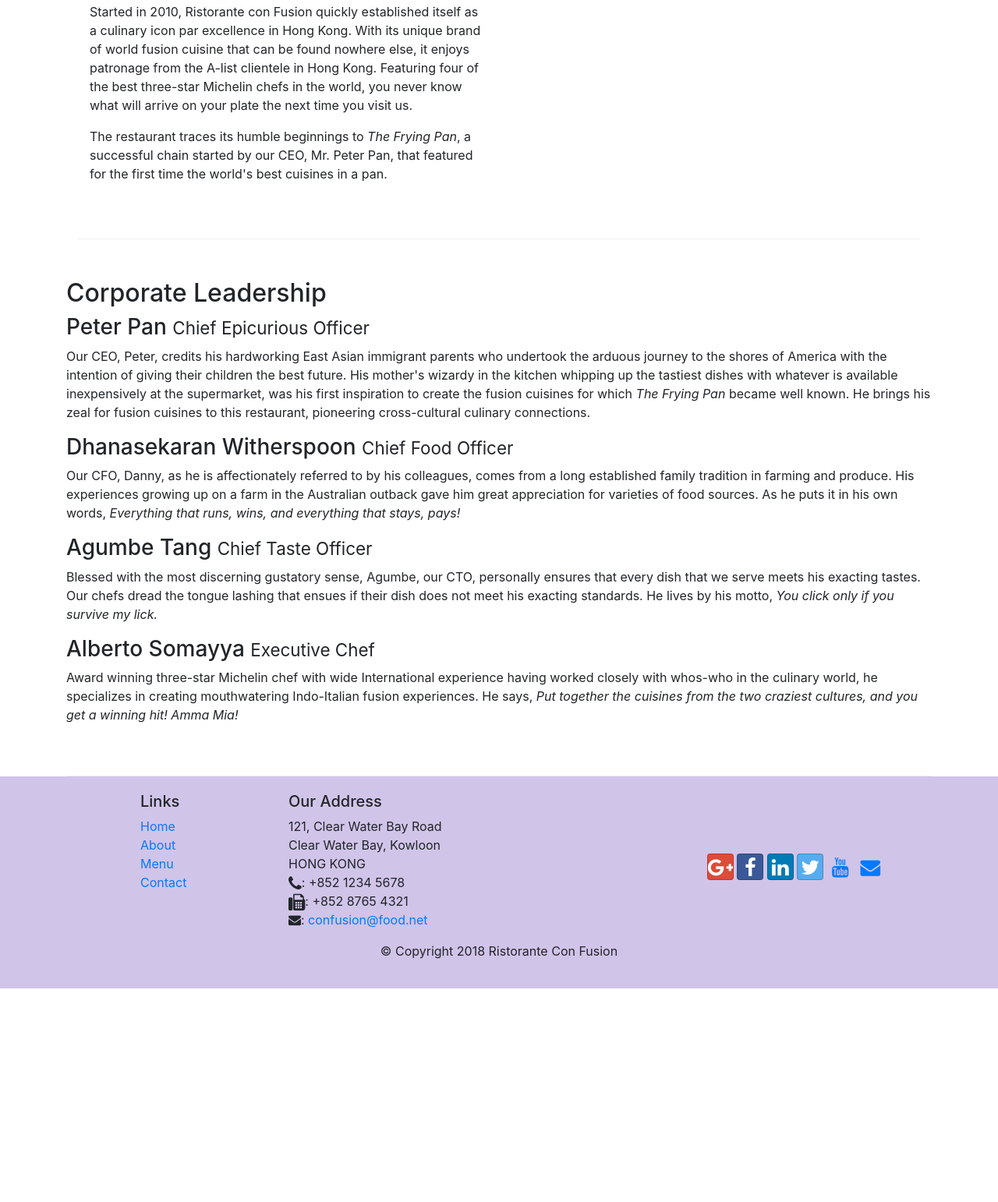
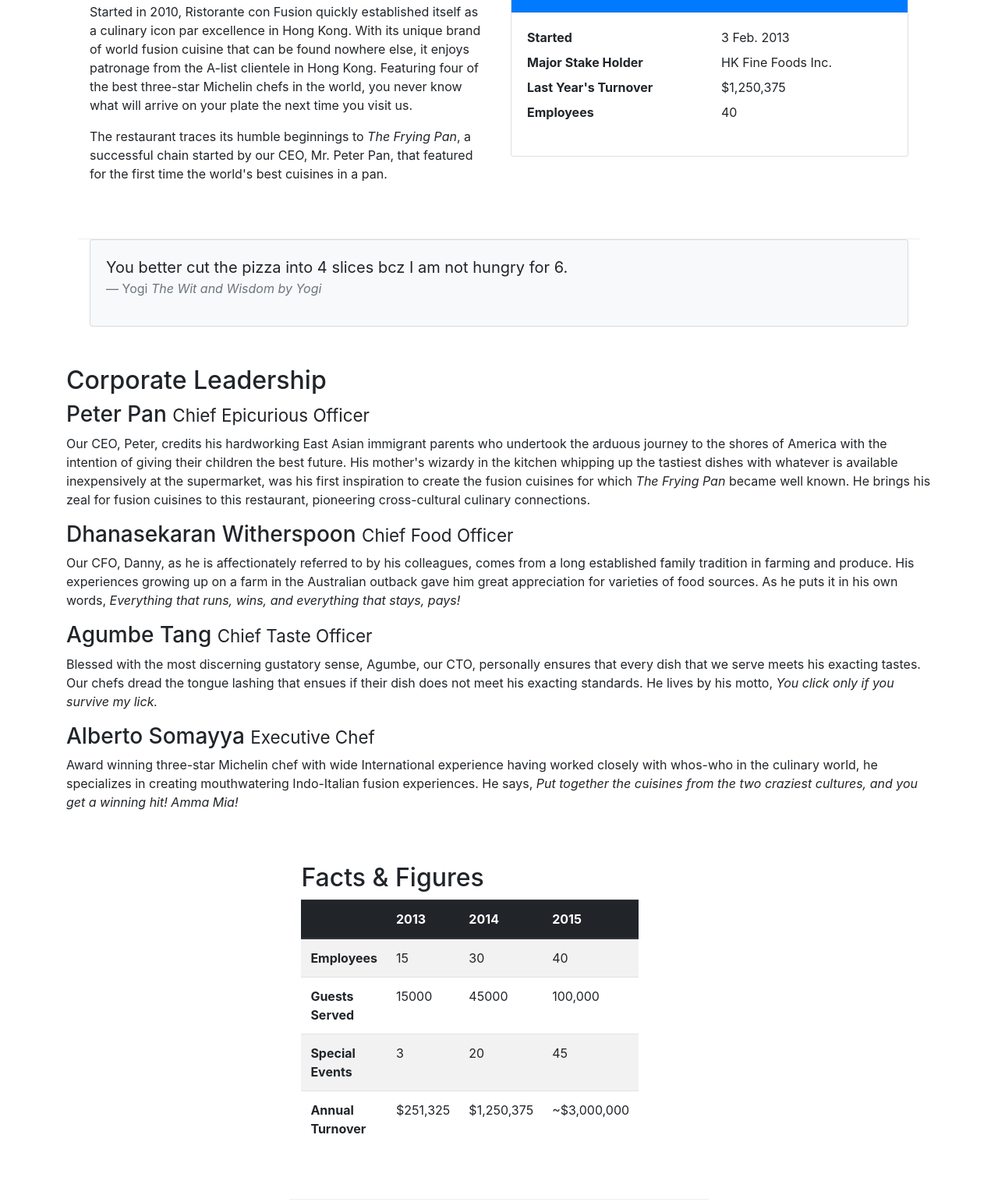
Before and after one commit to SARTHAK-27/Front-end-with-Bootstrap, a website: page aboutus.html in a window 1280 px wide. Shown: the part 558-2100 px from the top of the page at 78% size. Before the commit the page ends 1826 px from the top, so only its background shows below. Drawn offline with nearby package versions, Linux system fonts and the light colour scheme.

Commit message:
Tables and Cards

```diff
--- a/aboutus.html
+++ b/aboutus.html
@@ -62,17 +62,43 @@
 
         <div class="container">
             <div class="row row-content">
-                <div class="col-sm">
+                <div class="col-sm-6">
                 <h2>Our History</h2>
                 <p>Started in 2010, Ristorante con Fusion quickly established itself as a culinary icon par excellence in Hong Kong. With its unique brand of world fusion cuisine that can be found nowhere else, it enjoys patronage from the A-list clientele in Hong Kong.  Featuring four of the best three-star Michelin chefs in the world, you never know what will arrive on your plate the next time you visit us.</p>
                 <p>The restaurant traces its humble beginnings to <em>The Frying Pan</em>, a successful chain started by our CEO, Mr. Peter Pan, that featured for the first time the world's best cuisines in a pan.</p>
                 </div>
-                <div class="col-sm"></div>
 
-            </div>
-            <div>
+
+
+            <div class="col-sm-6">
+                <div class="card">
+                    <h3 class="card-header bg-primary text-white">Facts At a Glance</h3>
+                    <div class="card-body">
+                        <dl class="row">
+                            <dt class="col-6">Started</dt>
+                            <dd class="col-6">3 Feb. 2013</dd>
+                            <dt class="col-6">Major Stake Holder</dt>
+                            <dd class="col-6">HK Fine Foods Inc.</dd>
+                            <dt class="col-6">Last Year's Turnover</dt>
+                            <dd class="col-6">$1,250,375</dd>
+                            <dt class="col-6">Employees</dt>
+                            <dd class="col-6">40</dd>
+                        </dl>
+                    </div>
+                </div>
             </div>
         </div>
+        <div class="col-12">
+            <div class="card card-body bg-light">
+                <blockquote class="blockquote">
+                    <p class="mb-0">You better cut the pizza into 4 slices bcz I am not hungry for 6.</p>
+                    <footer class="blockquote-footer">Yogi
+                        <cite title="Source Title">The Wit and Wisdom by Yogi</cite>
+                    </footer>
+                </blockquote>
+            </div>
+        </div>
+    </div>
 
 
         <div class="row row-content">
@@ -95,8 +121,52 @@
                 <p>Award winning three-star Michelin chef with wide International experience having worked closely with whos-who in the culinary world, he specializes in creating mouthwatering Indo-Italian fusion experiences. He says, <em>Put together the cuisines from the two craziest cultures, and you get a winning hit! Amma Mia!</em></p>
             </div>
             </div>
+
+            <div class="row row-content">
+                <div class="col-12 col-sm-9">
+                    <h2>Facts &amp; Figures</h2>
+                    <table class="table table-striped">
+                        <thead class="thead-dark">
+                            <tr>
+                                <th>&nbsp;</th>
+                                <th>2013</th>
+                                <th>2014</th>
+                                <th>2015</th>
+                            </tr>
+                        </thead>
+                        <tbody>
+                            <tr>
+                                <th>Employees</th>
+                                <td>15</td>
+                                <td>30</td>
+                                <td>40</td>
+                            </tr>
+                            <tr>
+                                <th>Guests Served</th>
+                                <td>15000</td>
+                                <td>45000</td>
+                                <td>100,000</td>
+                            </tr>
+                            <tr>
+                                <th>Special Events</th>
+                                <td>3</td>
+                                <td>20</td>
+                                <td>45</td>
+                            </tr>
+                            <tr>
+                                <th>Annual Turnover</th>
+                                <td>$251,325</td>
+                                <td>$1,250,375</td>
+                                <td>~$3,000,000</td>
+                            </tr>
+                        </tbody>
+                    </table>
+                </div>
+                <div class="col-12 col-sm-3">
+                </div>
+            </div>
+
        </div>
-
     </div>
 
     <footer class="footer">
```
